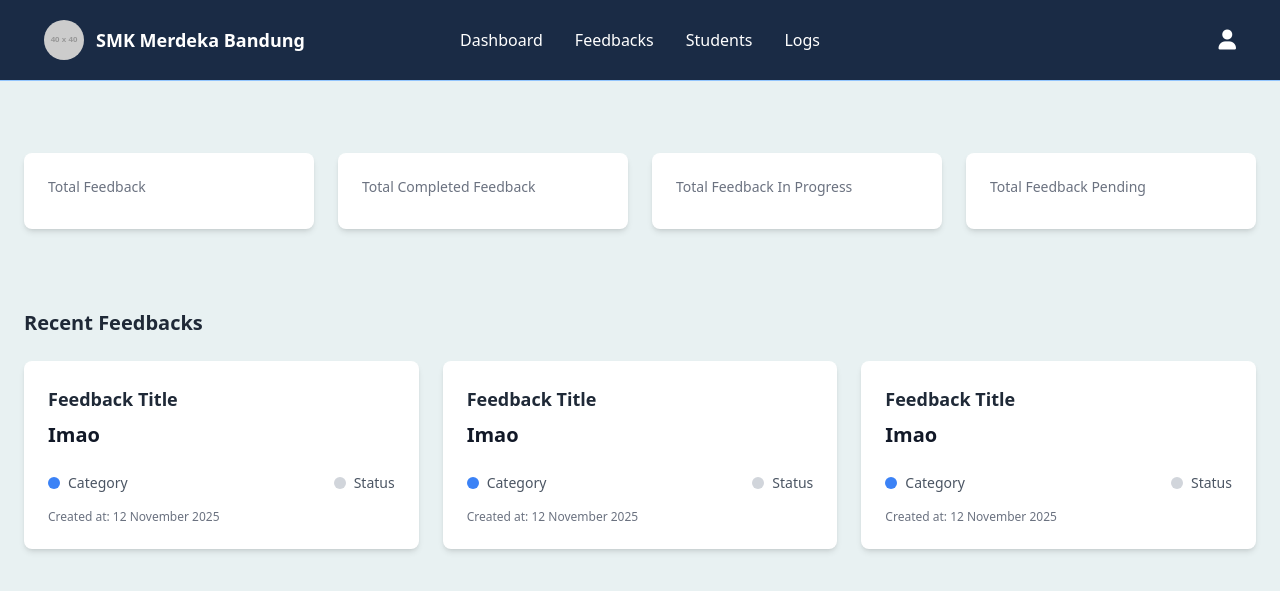
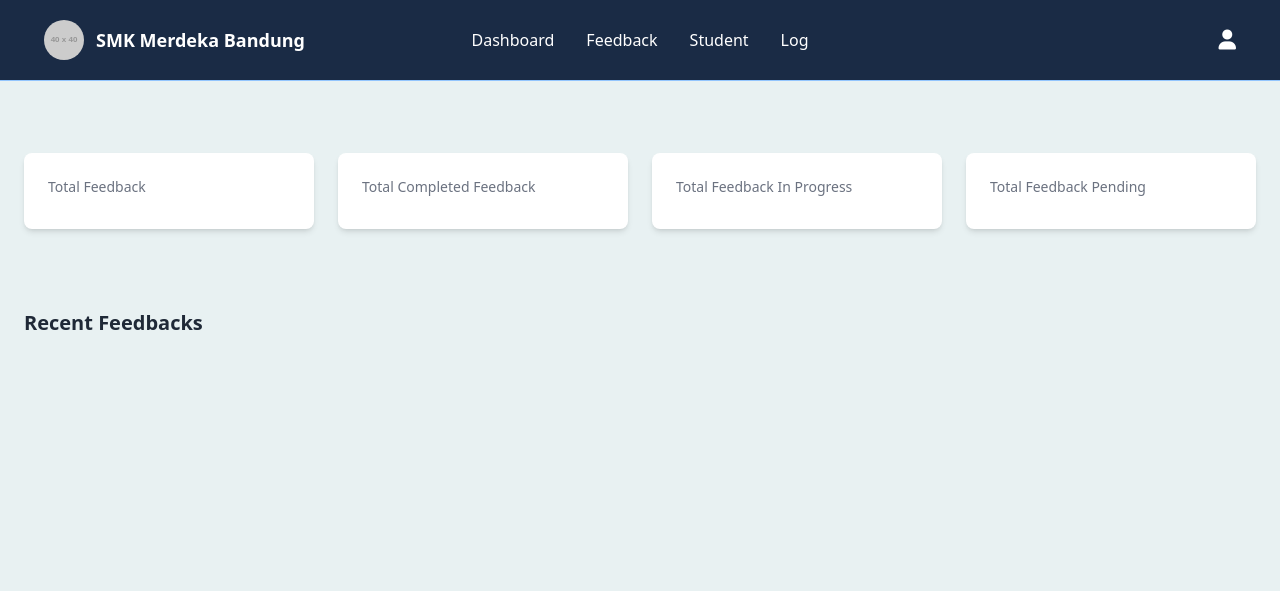
Before and after one commit to FairusKN/Aspirasi-Murid, a Laravel app: template resources/views/web/admin/dashboard.blade.php in a window 1280 px wide. Shown: the top 591 px of the page. Run offline with Laravel 12, Linux system fonts and the light colour scheme; the template is opened without the code that fills it, so the values that code supplies are empty; a user stored in the database is signed in; data comes from the database, SQL or seed files in the repository; grey boxes labelled with a size stand in for pictures from a placeholder-image service; some libraries are stand-ins or nearby versions.

Commit message:
chore: smth happend

```diff
--- a/app/Http/Controllers/PageController/FeedbackPageController.php
+++ b/app/Http/Controllers/PageController/FeedbackPageController.php
@@ -3,12 +3,24 @@
 namespace App\Http\Controllers\PageController;
 
 use App\Http\Controllers\Controller;
-use Illuminate\Http\Request;
+use App\Http\Requests\Feedback\AdminFilterFeedbackRequest;
+
+use App\Enum\UserRole;
+use Illuminate\Support\Facades\Auth;
+
+use App\Service\Feedback\AdminFeedbackService;
 
 class FeedbackPageController extends Controller
 {
-    public function create()
+    public function __invoke(AdminFilterFeedbackRequest $request)
     {
-        return view('')->with();
+        $user = Auth::user();
+
+
+        return match ($user->role) {
+            UserRole::Admin->value => view('web.admin.feedback')->with('data', new AdminFeedbackService()($request->validated())),
+            UserRole::Student->value => view('web.student.feedback'),
+            default => abort(403, 'Unauthorized')
+        };
     }
 }
--- a/app/Models/User.php
+++ b/app/Models/User.php
@@ -24,6 +24,7 @@ class User extends Authenticatable
         'full_name',
         'role',
         'password',
+        'class'
     ];
 
     /**
--- a/database/factories/CategoryFactory.php
+++ b/database/factories/CategoryFactory.php
@@ -18,7 +18,7 @@ class CategoryFactory extends Factory
     {
         return [
             'name' => fake()->unique()->words(2, true),
-            'details' => fake()->paragraph()
+            'details' => fake()->text(200)
         ];
     }
 }
--- a/database/factories/FeedbackFactory.php
+++ b/database/factories/FeedbackFactory.php
@@ -23,13 +23,13 @@ class FeedbackFactory extends Factory
         return [
             'user_id' => User::factory()->create()->id,
             'category_id' => Category::factory()->create()->id,
-            'feeedback_title' => fake()->unique()->words(2, true),
-            'details' => fake()->paragraph(),
+            'feedback_title' => fake()->unique()->words(2, true),
+            'details' => fake()->text(200),
             'location' => fake()->locale(),
             'status' => fake()->randomElement(FeedbackStatus::class),
             'anonymous' => fake()->boolean(),
             'image' => fake()->filePath(),
-            'admin_response' => fake()->boolean() ? fake()->paragraph() : ""
+            'admin_response' => fake()->boolean() ? fake()->text(200) : ""
         ];
     }
 }
--- a/database/factories/UserFactory.php
+++ b/database/factories/UserFactory.php
@@ -32,6 +32,7 @@ class UserFactory extends Factory
             'role' => $role,
             'nis' => $role == UserRole::Student->value ? fake()->creditCardNumber(separator: "") : null,
             //'is_active' => fake()->boolean(),
+            'class' => $role == UserRole::Student->value ? fake()->randomElement(["XII - RPL 1", "XI - RPL 1", "X - RPL 1"]) : null,
             'password' => static::$password ??= Hash::make('password'),
             'remember_token' => Str::random(10),
         ];
--- a/database/seeders/DatabaseSeeder.php
+++ b/database/seeders/DatabaseSeeder.php
@@ -39,6 +39,7 @@ class DatabaseSeeder extends Seeder
             'username' => 'teststudent',
             'full_name' => 'student test',
             'role' => UserRole::Student->value,
+            'class' => "XII - RPL 1",
             'password' => 'testlmao'
         ]);
 
--- a/resources/views/web/admin/dashboard.blade.php
+++ b/resources/views/web/admin/dashboard.blade.php
@@ -1,6 +1,6 @@
 @extends('web.layouts.admin')
 
-@section('title')
+@section('header')
  <title> Admin Dashboard </title>
 @endsection
 
@@ -37,56 +37,25 @@
         <div class="mb-8">
             <h2 class="text-xl font-bold text-gray-800 mb-6">Recent Feedbacks</h2>
             <div class="grid grid-cols-1 md:grid-cols-2 lg:grid-cols-3 gap-6">
+            @foreach ($data['recent_feedback'] as $feedback)
                 <!-- Feedback Card 1 -->
                 <div class="bg-white rounded-lg shadow-md p-6 hover:shadow-lg transition-all duration-300 transform hover:-translate-y-1">
-                    <h3 class="text-lg font-semibold text-gray-800 mb-2">Feedback Title</h3>
-                    <p class="text-xl font-bold text-gray-900 mb-6">Imao</p>
+                    <h3 class="text-lg font-semibold text-gray-800 mb-2">{{ $feedback->feedback_title}} test</h3>
+                    <p class="text-sl text-gray-900 mb-6">{{Str::words($feedback->details, 20, '...')}}</p>
                     <div class="flex items-center justify-between mb-4">
                         <div class="flex items-center">
                             <div class="w-3 h-3 bg-blue-500 rounded-full mr-2"></div>
-                            <span class="text-sm text-gray-600">Category</span>
+                            <span class="text-sm text-gray-600">{{$feedback->category->name}}</span>
                         </div>
                         <div class="flex items-center">
                             <div class="w-3 h-3 bg-gray-300 rounded-full mr-2"></div>
-                            <span class="text-sm text-gray-600">Status</span>
+                            <span class="text-sm text-gray-600">{{$feedback->status}}</span>
                         </div>
                     </div>
-                    <p class="text-xs text-gray-500">Created at: 12 November 2025</p>
+                    <p class="text-xs text-gray-500">Created at: {{$feedback->created_at->format('d F Y')}}</p>
                 </div>
+            @endforeach
 
-                <!-- Feedback Card 2 -->
-                <div class="bg-white rounded-lg shadow-md p-6 hover:shadow-lg transition-all duration-300 transform hover:-translate-y-1">
-                    <h3 class="text-lg font-semibold text-gray-800 mb-2">Feedback Title</h3>
-                    <p class="text-xl font-bold text-gray-900 mb-6">Imao</p>
-                    <div class="flex items-center justify-between mb-4">
-                        <div class="flex items-center">
-                            <div class="w-3 h-3 bg-blue-500 rounded-full mr-2"></div>
-                            <span class="text-sm text-gray-600">Category</span>
-                        </div>
-                        <div class="flex items-center">
-                            <div class="w-3 h-3 bg-gray-300 rounded-full mr-2"></div>
-                            <span class="text-sm text-gray-600">Status</span>
-                        </div>
-                    </div>
-                    <p class="text-xs text-gray-500">Created at: 12 November 2025</p>
-                </div>
-
-                <!-- Feedback Card 3 -->
-                <div class="bg-white rounded-lg shadow-md p-6 hover:shadow-lg transition-all duration-300 transform hover:-translate-y-1">
-                    <h3 class="text-lg font-semibold text-gray-800 mb-2">Feedback Title</h3>
-                    <p class="text-xl font-bold text-gray-900 mb-6">Imao</p>
-                    <div class="flex items-center justify-between mb-4">
-                        <div class="flex items-center">
-                            <div class="w-3 h-3 bg-blue-500 rounded-full mr-2"></div>
-                            <span class="text-sm text-gray-600">Category</span>
-                        </div>
-                        <div class="flex items-center">
-                            <div class="w-3 h-3 bg-gray-300 rounded-full mr-2"></div>
-                            <span class="text-sm text-gray-600">Status</span>
-                        </div>
-                    </div>
-                    <p class="text-xs text-gray-500">Created at: 12 November 2025</p>
-                </div>
             </div>
         </div>
     </main>
--- a/resources/views/web/layouts/admin.blade.php
+++ b/resources/views/web/layouts/admin.blade.php
@@ -3,9 +3,9 @@
 <head>
     <meta charset="UTF-8">
     <meta name="viewport" content="width=device-width, initial-scale=1.0">
-    @yield('title')
     <script src="https://cdn.tailwindcss.com"></script>
     <link rel="stylesheet" href="https://cdnjs.cloudflare.com/ajax/libs/font-awesome/6.0.0/css/all.min.css">
+    @yield('header')
 </head>
 <body class="bg-[#E8F1F2]">
     <header>
@@ -30,10 +30,10 @@
                   </a>
 
                   <a
-                    href="#"
+                    href="{{ route('pages.feedback')}}"
                     class="group relative inline-block hover:text-[#1B98E0] transition-colors duration-200"
                   >
-                    Feedbacks
+                    Feedback
                     <span
                       class="absolute left-0 -bottom-1 h-0.5 w-0 bg-[#1B98E0] transition-all duration-300 group-hover:w-full"
                     ></span>
@@ -43,7 +43,7 @@
                     href="#"
                     class="group relative inline-block hover:text-[#1B98E0] transition-colors duration-200"
                   >
-                    Students
+                    Student
                     <span
                       class="absolute left-0 -bottom-1 h-0.5 w-0 bg-[#1B98E0] transition-all duration-300 group-hover:w-full"
                     ></span>
@@ -53,7 +53,7 @@
                     href="#"
                     class="group relative inline-block hover:text-[#1B98E0] transition-colors duration-200"
                   >
-                    Logs
+                    Log
                     <span
                       class="absolute left-0 -bottom-1 h-0.5 w-0 bg-[#1B98E0] transition-all duration-300 group-hover:w-full"
                     ></span>
--- a/routes/web.php
+++ b/routes/web.php
@@ -5,11 +5,13 @@ use Illuminate\Support\Facades\Route;
 // Logic
 use App\Http\Controllers\AuthController;
 use App\Http\Controllers\UserController;
+use App\Http\Controllers\FeedbackController;
 
 // Page COntroller
 use App\Http\Controllers\PageController\LoginController;
 use App\Http\Controllers\PageController\CreateAdminController;
 use App\Http\Controllers\PageController\DashboardController;
+use App\Http\Controllers\PageController\FeedbackPageController;
 
 Route::get('/', function () {
     return redirect()->route('pages.login');
@@ -34,5 +36,8 @@ Route::middleware(['auth', 'is_active'])->group(function () {
         Route::post('/create_student', [UserController::class, 'create_student'])->name('users.createStudent');
     });
 
-    Route::prefix('/feedbacks')->middleware("throttle:150,1")->group(function () {});
+    Route::prefix('/feedbacks')->middleware(['throttle:150,1'])->group(function () {
+        Route::get('/', FeedbackPageController::class)->name('pages.feedback');
+        Route::post('/', [FeedbackController::class, 'create'])->name('feedbacks.create');
+    });
 });
```
Also changed, not shown: app/Http/Requests/Feedback/AdminFilterFeedbackRequest.php (added, +38 -0 lines), app/Service/Feedback/AdminFeedbackService.php (added, +64 -0 lines), resources/views/web/admin/feedback.blade.php (added, +101 -0 lines), database/migrations/0001_01_01_000000_create_users_table.php, database/migrations/2026_01_17_174640_create_feedback_table.php.
